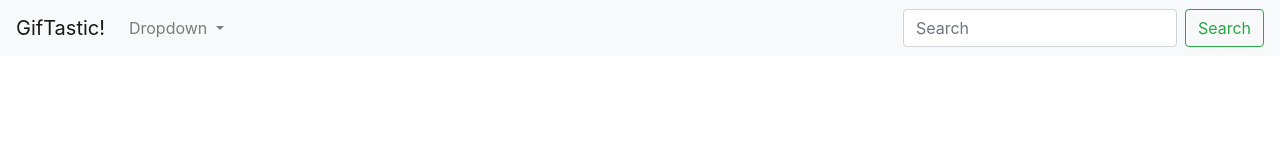
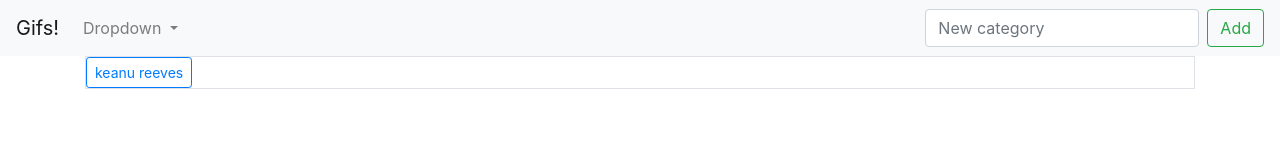
Before and after one commit to dvadz/GifTastic, a plain HTML site: page index.html in a window 1280 px wide. Drawn offline with nearby package versions, Linux system fonts and the light colour scheme.

Commit message:
new font for the navbar brand, 1 gif button for testing, 'see more' button

```diff
--- a/index.html
+++ b/index.html
@@ -4,14 +4,16 @@
     <meta charset="UTF-8">
     <meta name="viewport" content="width=device-width, initial-scale=1.0">
     <meta http-equiv="X-UA-Compatible" content="ie=edge">
+    <link href="https://fonts.googleapis.com/css?family=Faster+One" rel="stylesheet">
     <link rel="stylesheet" href="https://stackpath.bootstrapcdn.com/bootstrap/4.3.1/css/bootstrap.min.css" integrity="sha384-ggOyR0iXCbMQv3Xipma34MD+dH/1fQ784/j6cY/iJTQUOhcWr7x9JvoRxT2MZw1T" crossorigin="anonymous">
     <script src="https://code.jquery.com/jquery-3.3.1.js" integrity="sha256-2Kok7MbOyxpgUVvAk/HJ2jigOSYS2auK4Pfzbm7uH60=" crossorigin="anonymous"></script>
     <script src="./assets/javascript/app.js"></script>
+    <link rel="stylesheet" href="./assets/css/styles.css">
     <title>Document</title>
 </head>
 <body>
         <nav class="navbar navbar-expand-lg navbar-light bg-light">
-                <a class="navbar-brand" href="#">GifTastic!</a>
+                <a class="navbar-brand" href="#">Gifs!</a>
                 <button class="navbar-toggler" type="button" data-toggle="collapse" data-target="#navbarSupportedContent" aria-controls="navbarSupportedContent" aria-expanded="false" aria-label="Toggle navigation">
                   <span class="navbar-toggler-icon"></span>
                 </button>
@@ -31,13 +33,20 @@
                     </li>
                   </ul>
                   <form class="form-inline my-2 my-lg-0">
-                    <input class="form-control mr-sm-2" type="search" placeholder="Search" aria-label="Search">
-                    <button class="btn btn-outline-success my-2 my-sm-0" type="submit">Search</button>
+                    <input class="form-control mr-sm-2" type="search" placeholder="New category" aria-label="Search">
+                    <button id="btn-add" class="btn btn-outline-success my-2 my-sm-0" type="submit">Add</button>
                   </form>
                 </div>
               </nav>
     <div class="container">
-
+        <div id="btn-gif" class="border">
+            <button class="action btn btn-sm btn-outline-primary">keanu reeves</button>
+        </div>
+        <div id="gifs"> </div>
+        <!-- gifs go in here -->
+        <div class="row justify-content-center my-4">
+            <a href="#" class="collapse">SEE MORE</a>
+        </div>
     </div>
 
     <!-- <script src="https://code.jquery.com/jquery-3.3.1.slim.min.js" integrity="sha384-q8i/X+965DzO0rT7abK41JStQIAqVgRVzpbzo5smXKp4YfRvH+8abtTE1Pi6jizo" crossorigin="anonymous"></script> -->
```
